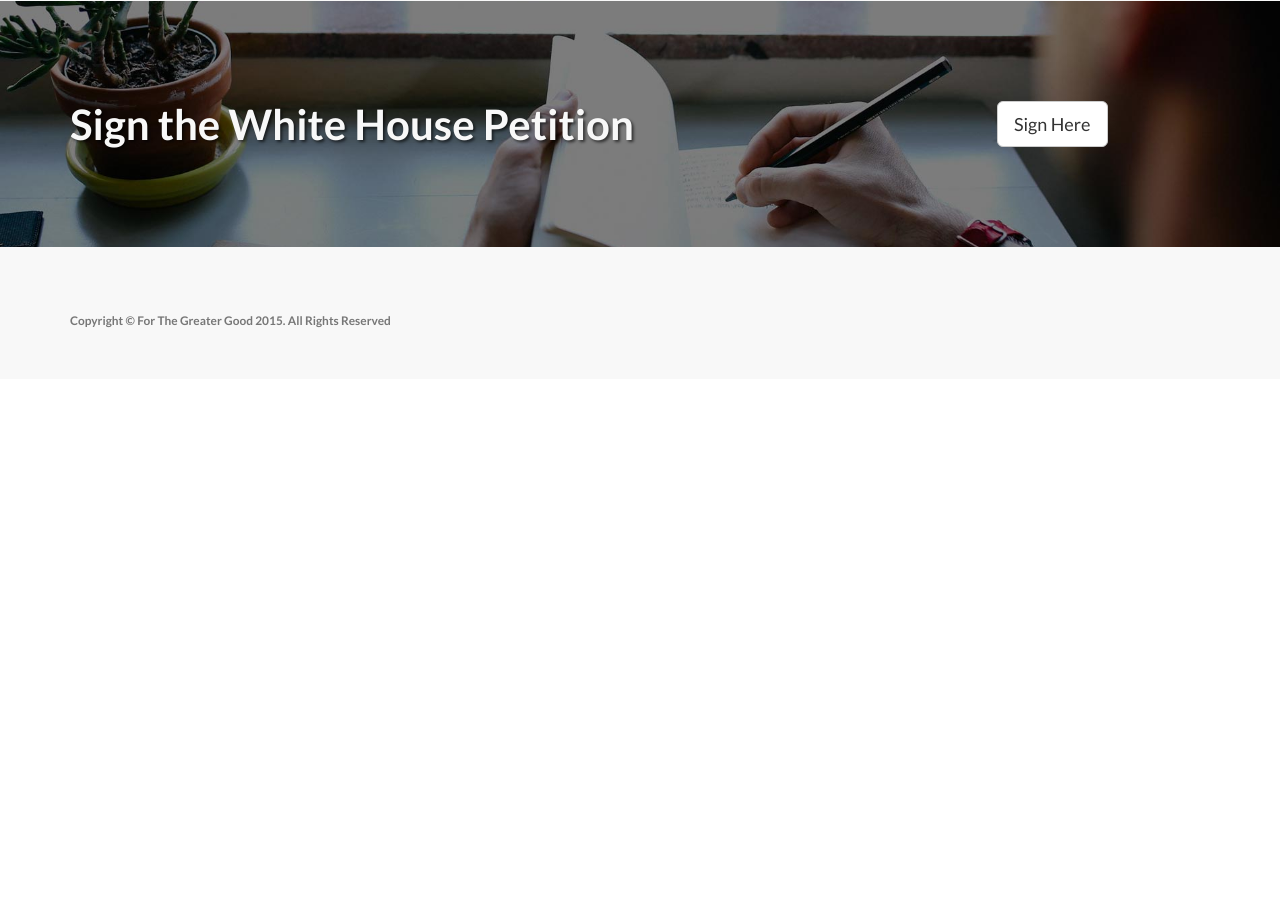
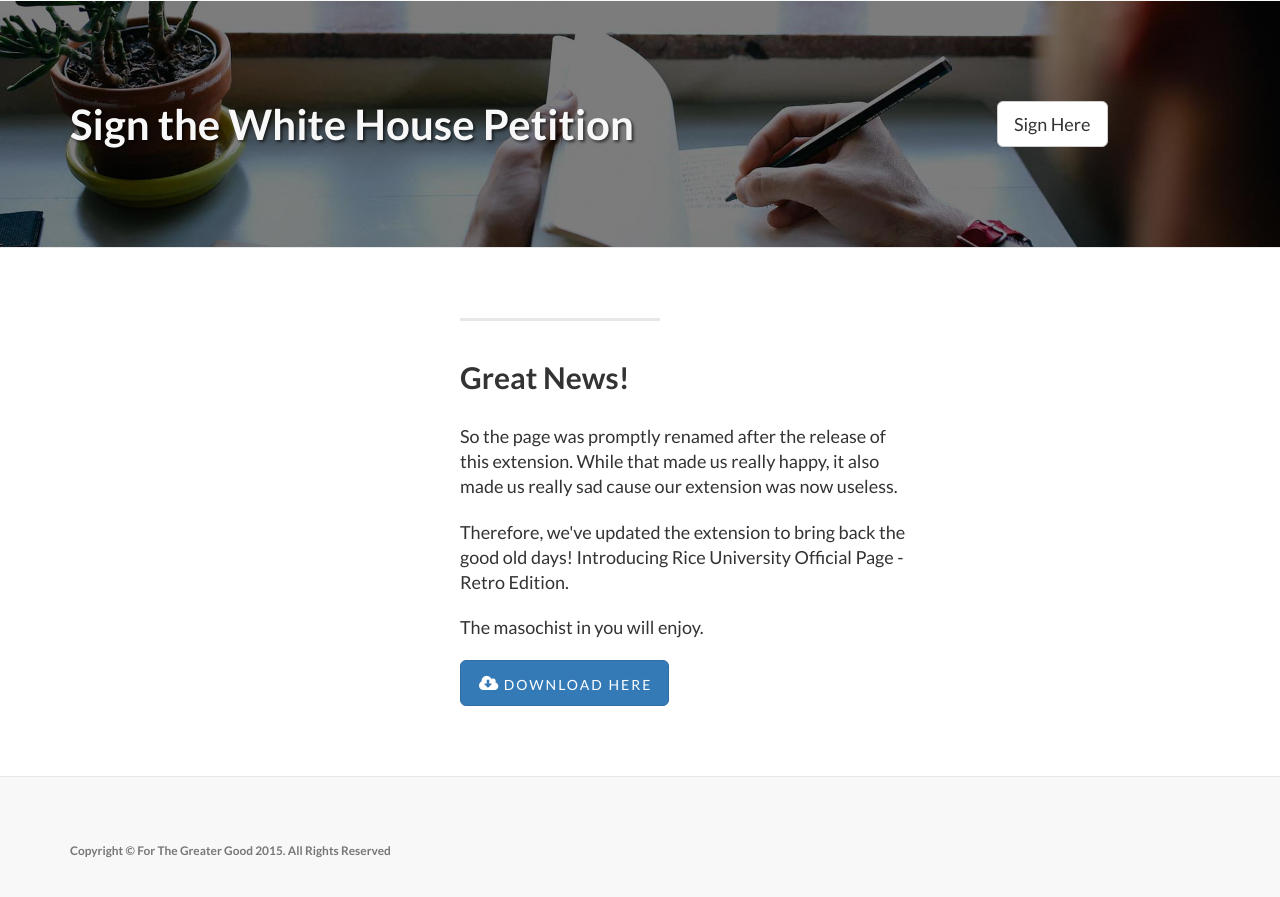
Before and after one commit to WaseemTheDream/rice-university-official-page, a plain HTML site: page index.html in a window 1280 px wide. Shown: the part 2638-3535 px from the top of the page. Before the commit the page ends 3017 px from the top, so only its background shows below. Drawn offline with Linux system fonts and the light colour scheme.

Commit message:
Retro edition update

```diff
--- a/index.html
+++ b/index.html
@@ -193,6 +193,36 @@
     </div>
     <!-- /.banner -->
 
+    <div class="content-section-b">
+
+        <div class="container">
+
+            <div class="row">
+                <div class="col-lg-5 col-sm-push-4  col-sm-4">
+                    <hr class="section-heading-spacer">
+                    <div class="clearfix"></div>
+                    <h2 class="section-heading">Great News!</h2>
+                    <p class="lead">So the page was promptly renamed after the release of this extension. While that made us really happy, it also made us really sad cause our extension was now useless.</p>
+                    <p class="lead">Therefore, we've updated the extension to bring back the good old days! Introducing Rice University Official Page - Retro Edition.</p>
+                    <p class="lead">The masochist in you will enjoy.</p>
+                    <p class="lead">
+                        <a href="https://chrome.google.com/webstore/detail/rice-university-official/nkehimbcaphinndbmamiklkmjbfdpicm"
+                           onClick="_gaq.push(['_trackEvent', 'Click', 'Download Button']);"
+                           target="_blank"
+                           class="btn btn-primary btn-lg">
+                           <i class="fa fa-cloud-download fa-fw"></i>
+                           <span class="network-name"> Download Here</span>
+                       </a>
+                   </p>
+                </div>
+            </div>
+
+        </div>
+        <!-- /.container -->
+
+    </div>
+    <!-- /.content-section-b -->
+
     <!-- Footer -->
     <footer>
         <div class="container">
```
